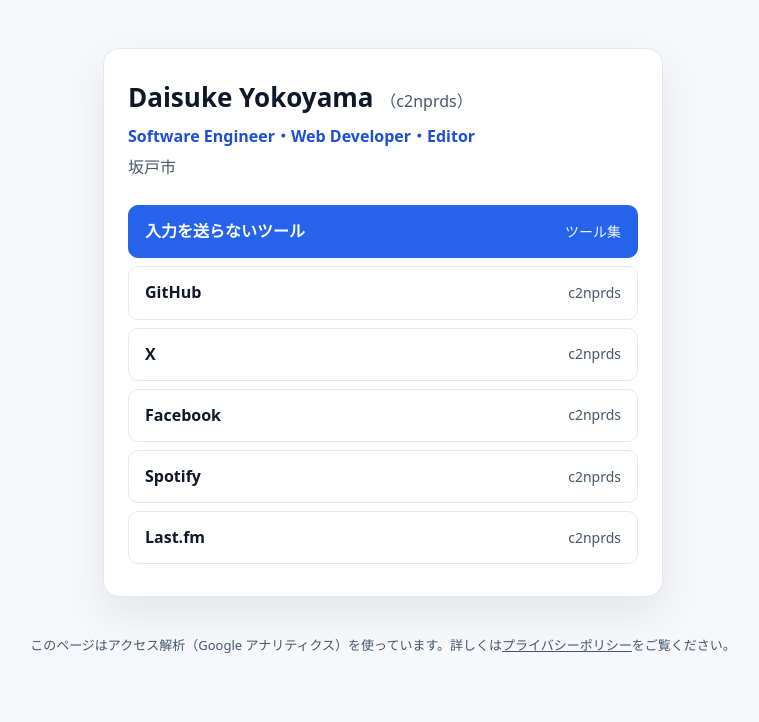
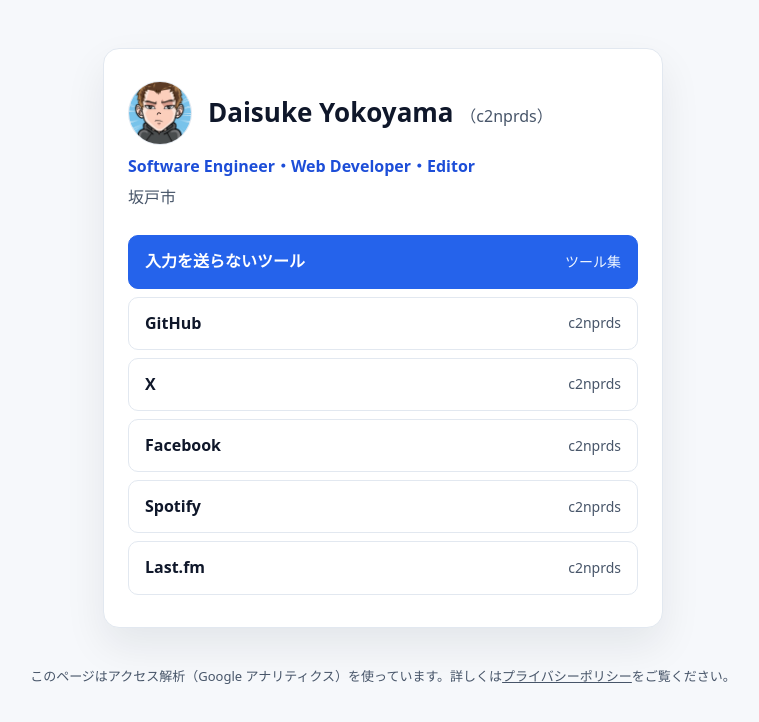
Before and after one commit to c2nprds/c2nprds.github.io, a plain HTML site: page index.html in a window 1280 px wide. Shown: the whole page, without its empty margins (257-1016 px from the left). Drawn offline with Linux system fonts and the light colour scheme.

Commit message:
feat: 名前の横にアイコンを出す（Gravatar の画像をリポジトリに置いて出す）

```diff
--- a/index.html
+++ b/index.html
@@ -67,7 +67,12 @@
     box-shadow: 0 18px 40px rgb(15 23 42 / 0.08);
     padding: 32px 24px;
   }
+  /* アイコンは Gravatar の画像を取ってきて、このリポジトリの avatar.png（128px、表示の 2 倍）から出す。Gravatar の URL を直書きしない（メールのハッシュがページに載り、閲覧者の情報が Gravatar に渡るため） */
+  .profile { display: flex; align-items: center; gap: 16px; }
+  .avatar { flex: none; width: 64px; height: 64px; border-radius: 50%; border: 1px solid var(--c-line); }
   h1 { margin: 0; font-size: 26px; line-height: 1.3; }
+  /* 幅の狭い画面（375px など）では、アイコンの横で名前が 2 行に割れないよう少し小さくする */
+  @media (max-width: 399px) { h1 { font-size: 22px; } }
   .handle { display: inline-block; color: var(--c-muted); font-size: 16px; font-weight: 400; }
   .role { margin: 8px 0 0; color: var(--c-accent-ink); font-weight: 600; }
   .place { margin: 4px 0 0; color: var(--c-muted); }
@@ -96,7 +101,10 @@
 </head>
 <body>
 <main>
-  <h1>Daisuke Yokoyama <span class="handle">（c2nprds）</span></h1>
+  <div class="profile">
+    <img class="avatar" src="/avatar.png" width="64" height="64" alt="c2nprds のアイコン">
+    <h1>Daisuke Yokoyama <span class="handle">（c2nprds）</span></h1>
+  </div>
   <p class="role">Software Engineer・Web Developer・Editor</p>
   <p class="place">坂戸市</p>
   <ul>
```
Also changed, not shown: avatar.png (added).
